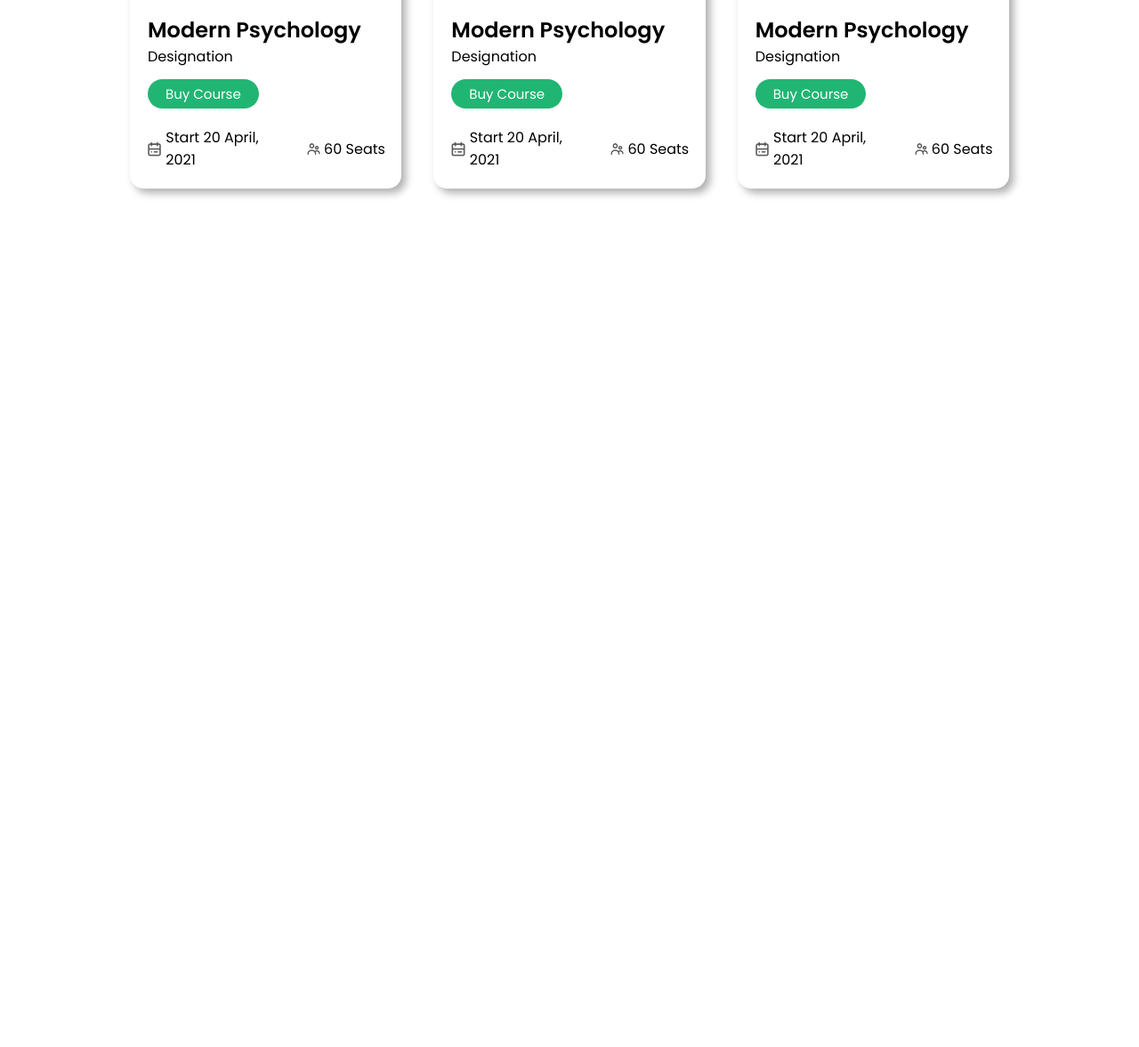
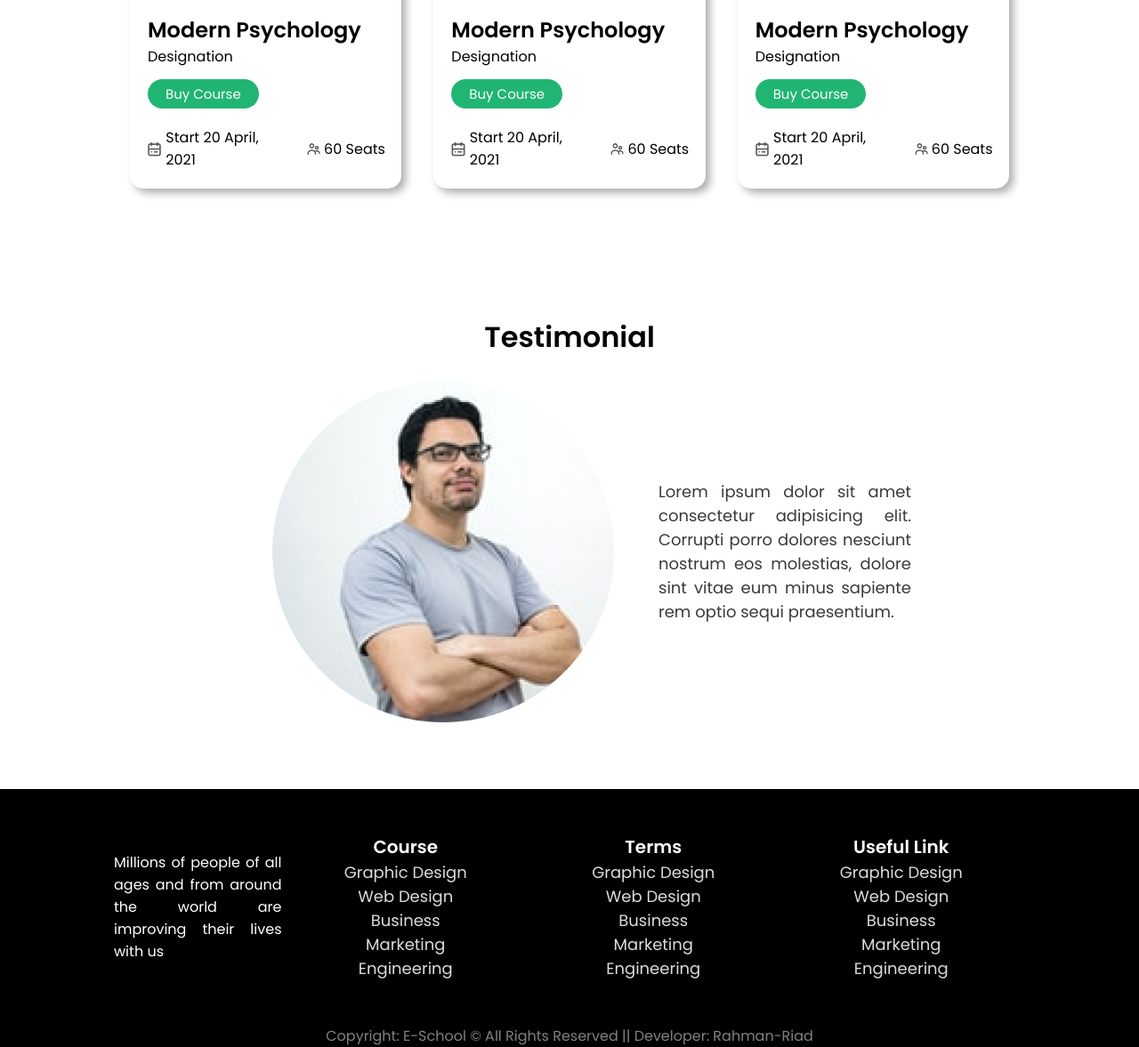
Before and after one commit to abdur-rahman-riad/E-School, a plain HTML site: page index.html in a window 1280 px wide. Shown: the part 1375-2552 px from the top of the page at 89% size. Before the commit the page ends 1630 px from the top, so only its background shows below. Drawn offline with Linux system fonts and the light colour scheme.

Commit message:
Complete

```diff
--- a/index.html
+++ b/index.html
@@ -133,6 +133,65 @@
         </div>
     </section>
 
+    <section class="testimonial-section">
+        <div class="testimonial-container">
+            <div class="testimonial">
+                <h1>Testimonial</h1>
+                <div class="testimonial-content">
+                    <img src="img/Photos/Man.png">
+                    <p>Lorem ipsum dolor sit amet consectetur adipisicing elit. Corrupti porro dolores nesciunt nostrum eos molestias, dolore sint vitae eum minus sapiente rem optio sequi praesentium.</p>
+                </div>
+            </div>
+        </div>
+    </section>
+
+    <section class="footer-section">
+        <div class="container">
+            <div class="footer-content">
+                <div class="footer-part" id="message">
+                    <p>Millions of people of all ages and from around the world are improving their lives with us</p>
+                </div>
+                <div class="footer-part">
+                    <ul>
+                        <li id="list-head">Course</li>
+                        <li>Graphic Design</li>
+                        <li>Web Design</li>
+                        <li>Business</li>
+                        <li>Marketing</li>
+                        <li>Engineering</li>
+                    </ul>
+                </div>
+
+                <div class="footer-part">
+                    <ul>
+                        <li class="list-head">Terms</li>
+                        <li>Graphic Design</li>
+                        <li>Web Design</li>
+                        <li>Business</li>
+                        <li>Marketing</li>
+                        <li>Engineering</li>
+                    </ul>
+                </div>
+
+                <div class="footer-part">
+                    <ul>
+                        <li class="list-head">Useful Link</li>
+                        <li>Graphic Design</li>
+                        <li>Web Design</li>
+                        <li>Business</li>
+                        <li>Marketing</li>
+                        <li>Engineering</li>
+                    </ul>
+                </div>
+            </div>
+        </div>
+
+        <footer>
+            <p>Copyright: E-School © All Rights Reserved || Developer: <a href="https://www.linkedin.com/in/rahman-riad/">Rahman-Riad</a></p>
+        </footer>
+    </section>
+
+
 
 
 </body>
--- a/style.css
+++ b/style.css
@@ -195,3 +195,78 @@
     width: 12%;
     margin-right: 3px;
 }
+.testimonial-section{
+    margin: 50px 0;
+}
+.testimonial-container{
+    width: 60%;
+    margin:auto;
+    padding-top: 25px;
+    padding-bottom: 25px;
+}
+.testimonial-content{
+    display: flex;
+    justify-content: space-between;
+    align-items: center;
+}
+.testimonial-content img{
+    width: 50%;
+    margin: 0 50px;
+}
+.testimonial-content p{
+    text-align: justify;
+    font-size: 18px;
+    color: #3a3a3a;
+}
+.testimonial h1{
+    text-align: center;
+    font-size: 32px;
+    margin: 25px 0;
+}
+.footer-section{
+    background-color: black;
+    color: white;
+}
+.footer-content{
+    display: flex;
+    flex-direction: row;
+}
+.footer-part{
+    margin: 0 10px;
+    width: 100%;
+    margin: 0 25px;
+    padding: 25px 20px;
+    text-align: center;
+}
+#message{
+    display: flex;
+    justify-content: center;
+    align-items: center;
+    margin: 0;
+    padding: 25px 0;
+}
+.footer-part ul li{
+    list-style: none;
+    font-size: 18px;
+    color: gainsboro;
+}
+.footer-part ul li:first-child{
+    color: white;
+    font-weight: bold;
+    font-size: 20px;
+}
+.footer-part p{
+    width: 100%;
+    text-align: justify;
+}
+footer{
+    text-align: center;
+    color: gray;
+}
+footer a{
+    text-decoration: none;
+    color: gray;
+}
+footer a:hover{
+    color: white;
+}
```
